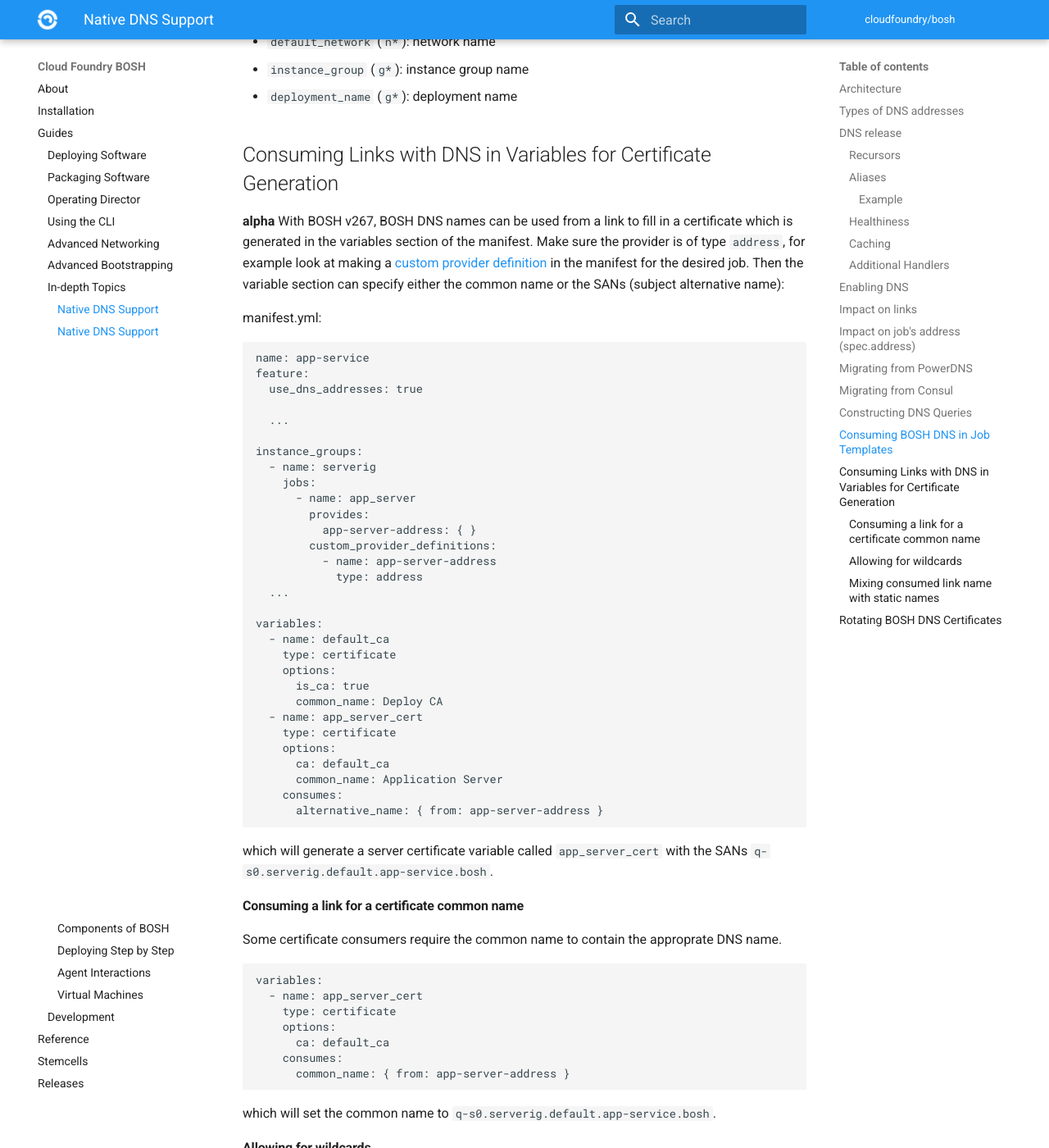
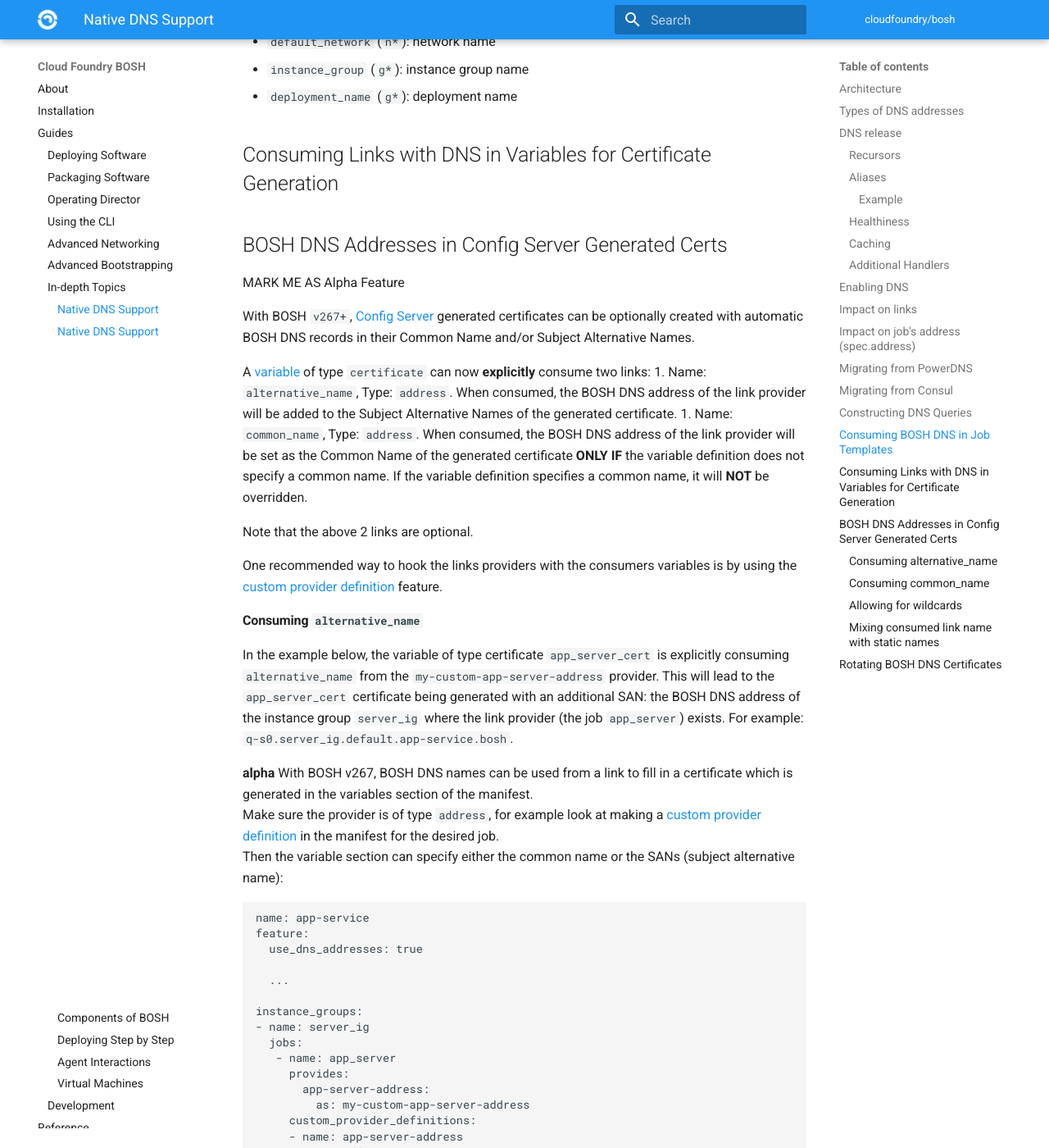
Before and after one commit to cloudfoundry/docs-bosh, an MkDocs documentation site: the page built from content/dns.md, in a window 1280 px wide and 1400 px high, scrolled down 8144 px. Shown: the whole window at 82% size. Built offline with MkDocs 1.6.1 and Material for MkDocs 9.7.7, drawn with Linux system fonts in a browser that asks for light colours; old or Windows-style settings are respelled for this version of MkDocs; some of the changed text lies outside the part shown.

Commit message:
First review of BOSH DNS/Variables integration doc
[#158376590](https://www.pivotaltracker.com/story/show/158376590)

Signed-off-by: Jamil Shamy <jshamy@pivotal.io>

````diff
--- a/content/dns.md
+++ b/content/dns.md
@@ -274,9 +274,27 @@ The following options are available when constructing a link query:
 
 ## Consuming Links with DNS in Variables for Certificate Generation {: #consuming-dns-variables}
 
-**alpha** With BOSH v267, BOSH DNS names can be used from a link to fill in a certificate which is generated in the variables section of the manifest.  Make sure the provider is of type `address`, for example look at making a [custom provider definition](links.md#custom-provider-definitions) in the manifest for the desired job.  Then the variable section can specify either the common name or the SANs (subject alternative name):
+## BOSH DNS Addresses in Config Server Generated Certs {: #dns-variables-integration}
 
-manifest.yml:
+MARK ME AS Alpha Feature
+
+With BOSH `v267+`, [Config Server](variable-types.md) generated certificates can be optionally created with automatic BOSH DNS records in their Common Name and/or Subject Alternative Names.
+
+A [variable](variable-types.md) of type `certificate` can now **explicitly** consume two links:
+1. Name: `alternative_name`, Type: `address`. When consumed, the BOSH DNS address of the link provider will be added to the Subject Alternative Names of the generated certificate.
+1. Name: `common_name`, Type: `address`. When consumed, the BOSH DNS address of the link provider will be set as the Common Name of the generated certificate **ONLY IF** the variable definition does not specify a common name. If the variable definition specifies a common name, it will **NOT** be overridden.
+
+Note that the above 2 links are optional.
+
+One recommended way to hook the links providers with the consumers variables is by using the [custom provider definition](links.md#custom-provider-definitions) feature.
+
+#### Consuming `alternative_name`
+
+In the example below, the variable of type certificate `app_server_cert` is explicitly consuming `alternative_name` from the `my-custom-app-server-address` provider. This will lead to the `app_server_cert` certificate being generated with an additional SAN: the BOSH DNS address of the instance group `server_ig` where the link provider (the job `app_server`) exists. For example: `q-s0.server_ig.default.app-service.bosh`.
+
+**alpha** With BOSH v267, BOSH DNS names can be used from a link to fill in a certificate which is generated in the variables section of the manifest.
+Make sure the provider is of type `address`, for example look at making a [custom provider definition](links.md#custom-provider-definitions) in the manifest for the desired job.
+Then the variable section can specify either the common name or the SANs (subject alternative name):
 
 ```
 name: app-service
@@ -286,36 +304,37 @@ feature:
   ...
 
 instance_groups:
-  - name: serverig
-    jobs:
-      - name: app_server
-        provides:
-          app-server-address: { }
-        custom_provider_definitions:
-          - name: app-server-address
-            type: address
+- name: server_ig
+  jobs:
+   - name: app_server
+     provides:
+       app-server-address:
+         as: my-custom-app-server-address
+     custom_provider_definitions:
+     - name: app-server-address
+       type: address
   ...
 
 variables:
-  - name: default_ca
-    type: certificate
-    options:
-      is_ca: true
-      common_name: Deploy CA
-  - name: app_server_cert
-    type: certificate
-    options:
-      ca: default_ca
-      common_name: Application Server
-    consumes:
-      alternative_name: { from: app-server-address }
+- name: default_ca
+  type: certificate
+  options:
+    is_ca: true
+    common_name: Default CA
+- name: app_server_cert
+  type: certificate
+  options:
+    ca: default_ca
+    common_name: My Application Server
+  consumes:
+    alternative_name: { from: my-custom-app-server-address }
 ```
 
-which will generate a server certificate variable called `app_server_cert` with the SANs `q-s0.serverig.default.app-service.bosh`.
+#### Consuming `common_name`
 
-#### Consuming a link for a certificate common name
+It is also possible to set the common name to the appropriate BOSH DNS record.
 
-Some certificate consumers require the common name to contain the approprate DNS name.
+In the example below, the variable of type certificate `app_server_cert` is explicitly consuming `common_name` from the `my-custom-app-server-address` provider. This will set the Common Name of `app_server_cert` generated certificate to be the BOSH DNS address of the instance group `server_ig` where the link provider (the job `app_server`) exists. For example, the common name will be set to `q-s0.server_ig.default.app-service.bosh`.
 
 ```
 variables:
@@ -324,10 +343,8 @@ variables:
     options:
       ca: default_ca
     consumes:
-      common_name: { from: app-server-address }
+      common_name: { from: my-custom-app-server-address }
 ```
-
-which will set the common name to `q-s0.serverig.default.app-service.bosh`.
 
 #### Allowing for wildcards
 
@@ -342,13 +359,13 @@ variables:
       common_name: Application Server
     consumes:
       alternative_name:
-        from: app-server-address
+        from: my-custom-app-server-address
         properties: { wildcard: true }
 ```
 
-Which will result in the variable called `app_server_cert` having SANs set to
+Which will result in the variable called `app_server_cert` having a SAN set to
 
-* DNS: `*.serverig.default.app-service.bosh`.
+* DNS: `*.server_ig.default.app-service.bosh`.
 
 #### Mixing consumed link name with static names
 
````
